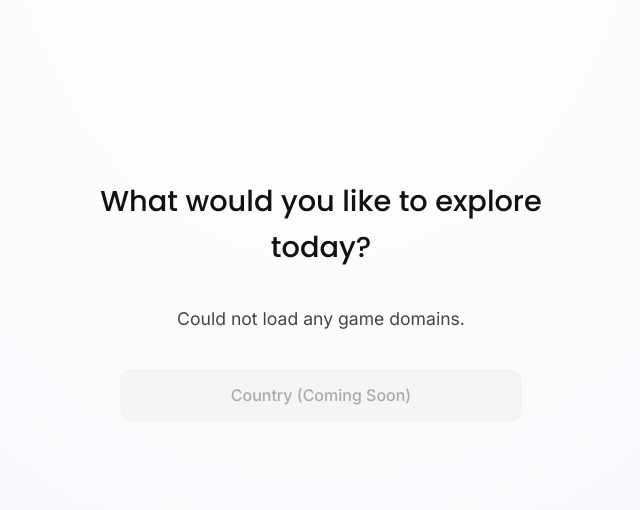
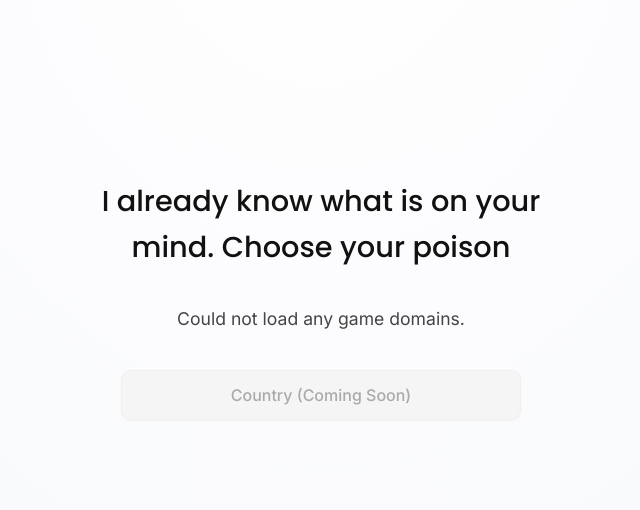
Before and after one commit to OliseNS/PaokinatorWeb, a Flask app: template templates/index.html in a window 1280 px wide. Shown: the part 138-648 px from the top of the page, without its empty margins (319-959 px from the left). Run offline with Flask 3, Linux system fonts and the light colour scheme; the template is opened without the code that fills it, so the values that code supplies are empty.

Commit message:
More provocative text to make users challenge it

```diff
--- a/templates/index.html
+++ b/templates/index.html
@@ -1,7 +1,7 @@
 {% extends "layout.html" %}
 
 {% block content %}
-    <h2>What would you like to explore today?</h2>
+    <h2>I already know what is on your mind. Choose your poison</h2>
 
     <div style="display: flex; flex-direction: column; align-items: center; gap: 12px; width: 100%; margin-top: 20px;">
         {% if domains %}
```
